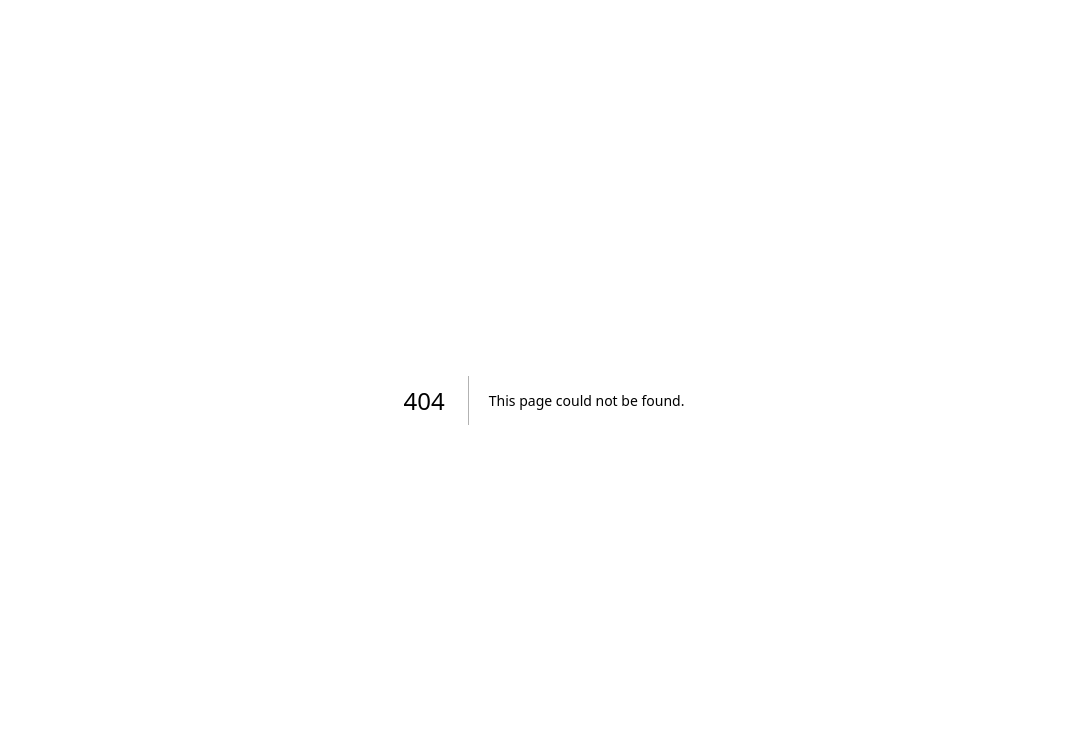
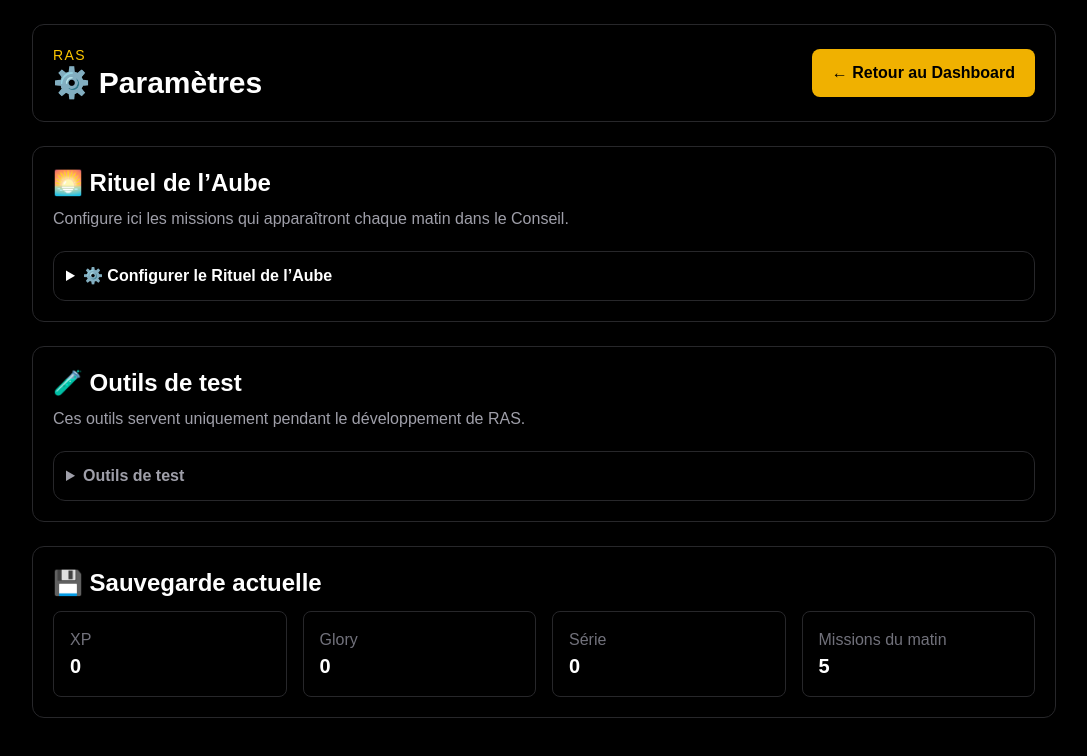
Before and after one commit to RobinWhitman/ras, a Next.js app: page /settings in a window 1280 px wide. Before the commit this address had no page. Shown: the top 756 px of the page, without its empty margins (96-1183 px from the left). Built offline with nearby package versions, Linux system fonts and the light colour scheme.

Commit message:
Sprint 24 - Page parametres et dashboard optimise

```diff
--- /dev/null
+++ b/src/app/settings/page.tsx
@@ -0,0 +1,113 @@
+"use client";
+
+import Link from "next/link";
+import MissionManager from "@/components/dashboard/MissionManager";
+import DebugPanel from "@/components/dashboard/DebugPanel";
+import { useGame } from "@/hooks/useGame";
+
+export default function SettingsPage() {
+  const {
+    save,
+    ritualStarted,
+    addDailyMission,
+    removeDailyMission,
+    restoreDefaultMissions,
+    resetGame,
+    simulateNewDay,
+  } = useGame();
+
+  return (
+    <main className="min-h-screen bg-black p-6 text-white">
+      <div className="mx-auto max-w-5xl space-y-6">
+        <header className="flex items-center justify-between border border-zinc-800 rounded-xl p-5">
+          <div>
+            <p className="text-sm uppercase tracking-widest text-yellow-400">
+              RAS
+            </p>
+
+            <h1 className="text-3xl font-bold">
+              ⚙️ Paramètres
+            </h1>
+          </div>
+
+          <Link
+            href="/"
+            className="rounded-lg bg-yellow-500 px-5 py-3 font-bold text-black"
+          >
+            ← Retour au Dashboard
+          </Link>
+        </header>
+
+        <section className="border border-zinc-800 rounded-xl p-5">
+          <h2 className="mb-2 text-2xl font-bold">
+            🌅 Rituel de l’Aube
+          </h2>
+
+          <p className="mb-5 text-zinc-400">
+            Configure ici les missions qui apparaîtront chaque
+            matin dans le Conseil.
+          </p>
+
+          <MissionManager
+            missions={save.dailyMissions}
+            ritualStarted={ritualStarted}
+            onAddMission={addDailyMission}
+            onRemoveMission={removeDailyMission}
+            onRestoreDefaults={restoreDefaultMissions}
+          />
+        </section>
+
+        <section className="border border-zinc-800 rounded-xl p-5">
+          <h2 className="mb-2 text-2xl font-bold">
+            🧪 Outils de test
+          </h2>
+
+          <p className="mb-5 text-zinc-400">
+            Ces outils servent uniquement pendant le développement
+            de RAS.
+          </p>
+
+          <DebugPanel
+            onReset={resetGame}
+            onSimulateNewDay={simulateNewDay}
+          />
+        </section>
+
+        <section className="border border-zinc-800 rounded-xl p-5">
+          <h2 className="mb-3 text-2xl font-bold">
+            💾 Sauvegarde actuelle
+          </h2>
+
+          <div className="grid grid-cols-2 gap-4 md:grid-cols-4">
+            <div className="rounded-lg border border-zinc-800 p-4">
+              <p className="text-zinc-500">XP</p>
+              <p className="text-xl font-bold">{save.xp}</p>
+            </div>
+
+            <div className="rounded-lg border border-zinc-800 p-4">
+              <p className="text-zinc-500">Glory</p>
+              <p className="text-xl font-bold">{save.glory}</p>
+            </div>
+
+            <div className="rounded-lg border border-zinc-800 p-4">
+              <p className="text-zinc-500">Série</p>
+              <p className="text-xl font-bold">
+                {save.currentStreak}
+              </p>
+            </div>
+
+            <div className="rounded-lg border border-zinc-800 p-4">
+              <p className="text-zinc-500">
+                Missions du matin
+              </p>
+
+              <p className="text-xl font-bold">
+                {save.dailyMissions.length}
+              </p>
+            </div>
+          </div>
+        </section>
+      </div>
+    </main>
+  );
+}
--- a/src/components/dashboard/Dashboard.tsx
+++ b/src/components/dashboard/Dashboard.tsx
@@ -17,8 +17,6 @@ import BossPanel from "./BossPanel";
 import KingdomPanel from "./KingdomPanel";
 import PillarsPanel from "./PillarsPanel";
 import JournalPanel from "./JournalPanel";
-import DebugPanel from "./DebugPanel";
-import MissionManager from "./MissionManager";
 
 export default function Dashboard() {
   const {
@@ -26,30 +24,31 @@ export default function Dashboard() {
     currentMission,
     message,
     pillarScores,
-    ritualStarted,
     accomplirMission,
-    addDailyMission,
-    removeDailyMission,
-    restoreDefaultMissions,
-    resetGame,
-    simulateNewDay,
   } = useGame();
 
   const activeChapter = chapters[0];
   const activeBoss = bosses[0];
 
   const activeProject = currentMission
-    ? projects.find((project) => project.id === currentMission.projectId)
+    ? projects.find(
+        (project) => project.id === currentMission.projectId
+      )
     : projects[0];
 
   const activeRitual = currentMission
-    ? rituals.find((ritual) => ritual.id === currentMission.ritualId)
+    ? rituals.find(
+        (ritual) => ritual.id === currentMission.ritualId
+      )
     : rituals[0];
 
   const bossDefeated = save.bossHp <= 0;
   const heroLevel = Math.floor(save.xp / 50) + 1;
   const currentLevelXp = save.xp % 50;
-  const unlockedBuildings = pillarScores.filter((item) => item.score > 0);
+
+  const unlockedBuildings = pillarScores.filter(
+    (item) => item.score > 0
+  );
 
   let dayState = "🌙 Repos";
 
@@ -66,8 +65,8 @@ export default function Dashboard() {
   }
 
   return (
-    <main className="h-screen overflow-hidden bg-black text-white p-3 text-sm">
-      <div className="mx-auto grid h-full max-w-[1800px] grid-rows-[64px_1fr] gap-3">
+    <main className="h-dvh overflow-hidden bg-black p-3 text-sm text-white">
+      <div className="mx-auto grid h-full max-w-[1800px] grid-rows-[64px_minmax(0,1fr)] gap-3">
         <TopBar
           heroLevel={heroLevel}
           xp={save.xp}
@@ -76,7 +75,8 @@ export default function Dashboard() {
           bestStreak={save.bestStreak}
         />
 
-        <div className="grid min-h-0 grid-cols-12 grid-rows-[220px_240px_1fr] gap-3">
+        <div className="grid min-h-0 grid-cols-12 grid-rows-[200px_220px_minmax(0,1fr)] gap-3">
+          {/* Colonne gauche : Héros */}
           <div className="col-span-3 row-span-2 min-h-0">
             <HeroPanel
               heroLevel={heroLevel}
@@ -84,6 +84,7 @@ export default function Dashboard() {
             />
           </div>
 
+          {/* Centre haut : action principale */}
           <div className="col-span-6 min-h-0">
             <MorningPanel
               kingdomState={kingdom.state}
@@ -95,6 +96,7 @@ export default function Dashboard() {
             />
           </div>
 
+          {/* Droite haut : Boss */}
           <div className="col-span-3 min-h-0">
             <BossPanel
               boss={activeBoss}
@@ -103,10 +105,12 @@ export default function Dashboard() {
             />
           </div>
 
+          {/* Centre milieu gauche : Piliers */}
           <div className="col-span-3 min-h-0">
             <PillarsPanel pillarScores={pillarScores} />
           </div>
 
+          {/* Centre milieu droit : Royaume */}
           <div className="col-span-3 min-h-0">
             <KingdomPanel
               kingdomState={kingdom.state}
@@ -115,49 +119,61 @@ export default function Dashboard() {
             />
           </div>
 
+          {/* Droite : Journal sur deux rangées */}
           <div className="col-span-3 row-span-2 min-h-0">
-            <JournalPanel completedMissions={save.completedMissions} />
+            <JournalPanel
+              completedMissions={save.completedMissions}
+            />
           </div>
 
+          {/* Bas gauche : Compagnon */}
           <div className="col-span-3 min-h-0">
             <Card title="🧙 Compagnon">
-              <p>{message}</p>
-            </Card>
-          </div>
-
-          <div className="col-span-6 min-h-0">
-            <Card title="⚔ Chapitre">
-              <div className="grid grid-cols-3 gap-3">
-                <p>
-                  Chapitre : <strong>{activeChapter.title}</strong>
-                </p>
-
-                <p>
-                  Projet : <strong>{activeProject?.title}</strong>
-                </p>
-
-                <p>
-                  Rituel : <strong>{activeRitual?.title}</strong>
-                </p>
+              <div className="h-full overflow-y-auto">
+                <p>{message}</p>
               </div>
             </Card>
           </div>
 
-          <div className="col-span-3 min-h-0">
-            <MissionManager
-              missions={save.dailyMissions}
-              ritualStarted={ritualStarted}
-              onAddMission={addDailyMission}
-              onRemoveMission={removeDailyMission}
-              onRestoreDefaults={restoreDefaultMissions}
-            />
-          </div>
+          {/* Bas centre : Chapitre */}
+          <div className="col-span-6 min-h-0">
+            <Card title="⚔ Chapitre actif">
+              <div className="grid grid-cols-3 gap-4">
+                <div>
+                  <p className="text-xs text-zinc-500">
+                    Chapitre
+                  </p>
 
-          <div className="col-span-3 min-h-0">
-            <DebugPanel
-              onReset={resetGame}
-              onSimulateNewDay={simulateNewDay}
-            />
+                  <p className="font-bold">
+                    {activeChapter.title}
+                  </p>
+                </div>
+
+                <div>
+                  <p className="text-xs text-zinc-500">
+                    Projet
+                  </p>
+
+                  <p className="font-bold">
+                    {activeProject?.title}
+                  </p>
+                </div>
+
+                <div>
+                  <p className="text-xs text-zinc-500">
+                    Rituel
+                  </p>
+
+                  <p className="font-bold">
+                    {activeRitual?.title}
+                  </p>
+                </div>
+              </div>
+
+              <p className="mt-4 text-zinc-400">
+                {activeChapter.description}
+              </p>
+            </Card>
           </div>
         </div>
       </div>
--- a/src/components/dashboard/TopBar.tsx
+++ b/src/components/dashboard/TopBar.tsx
@@ -1,3 +1,5 @@
+import Link from "next/link";
+
 type TopBarProps = {
   heroLevel: number;
   xp: number;
@@ -15,13 +17,20 @@ export default function TopBar({
 }: TopBarProps) {
   return (
     <header className="h-16 flex items-center justify-between border border-zinc-800 rounded-xl px-5">
-      <h1 className="text-4xl font-bold">RAS</h1>
+      <div className="flex items-center gap-5">
+        <h1 className="text-4xl font-bold">RAS</h1>
+
+        <Link
+          href="/settings"
+          className="rounded-lg border border-zinc-700 px-3 py-2 text-sm text-zinc-300 transition hover:border-yellow-500 hover:text-yellow-400"
+        >
+          ⚙️ Paramètres
+        </Link>
+      </div>
 
       <div className="flex items-center gap-8 text-right">
         <div>
-          <p className="font-bold">
-            🔥 Série : {currentStreak}
-          </p>
+          <p className="font-bold">🔥 Série : {currentStreak}</p>
 
           <p className="text-xs text-zinc-400">
             Record : {bestStreak}
```
